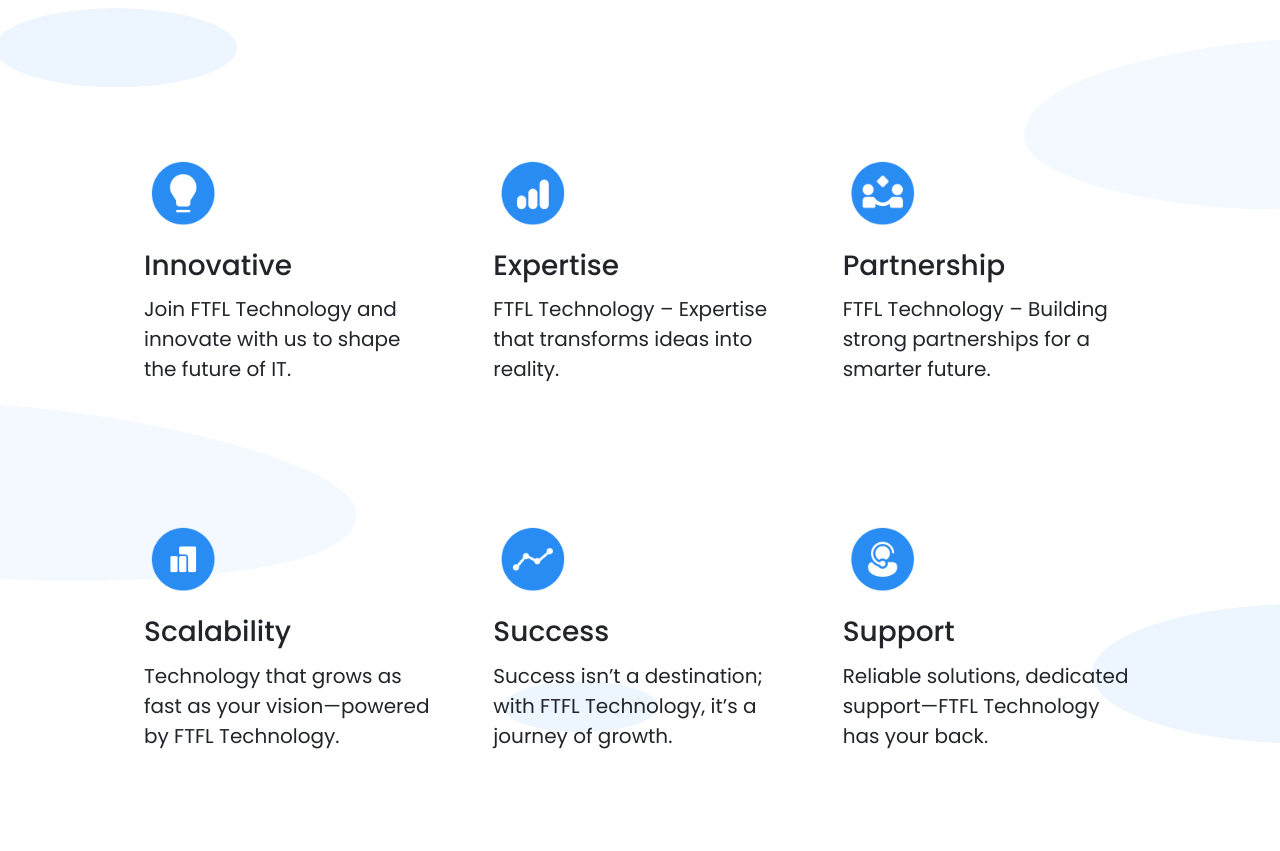
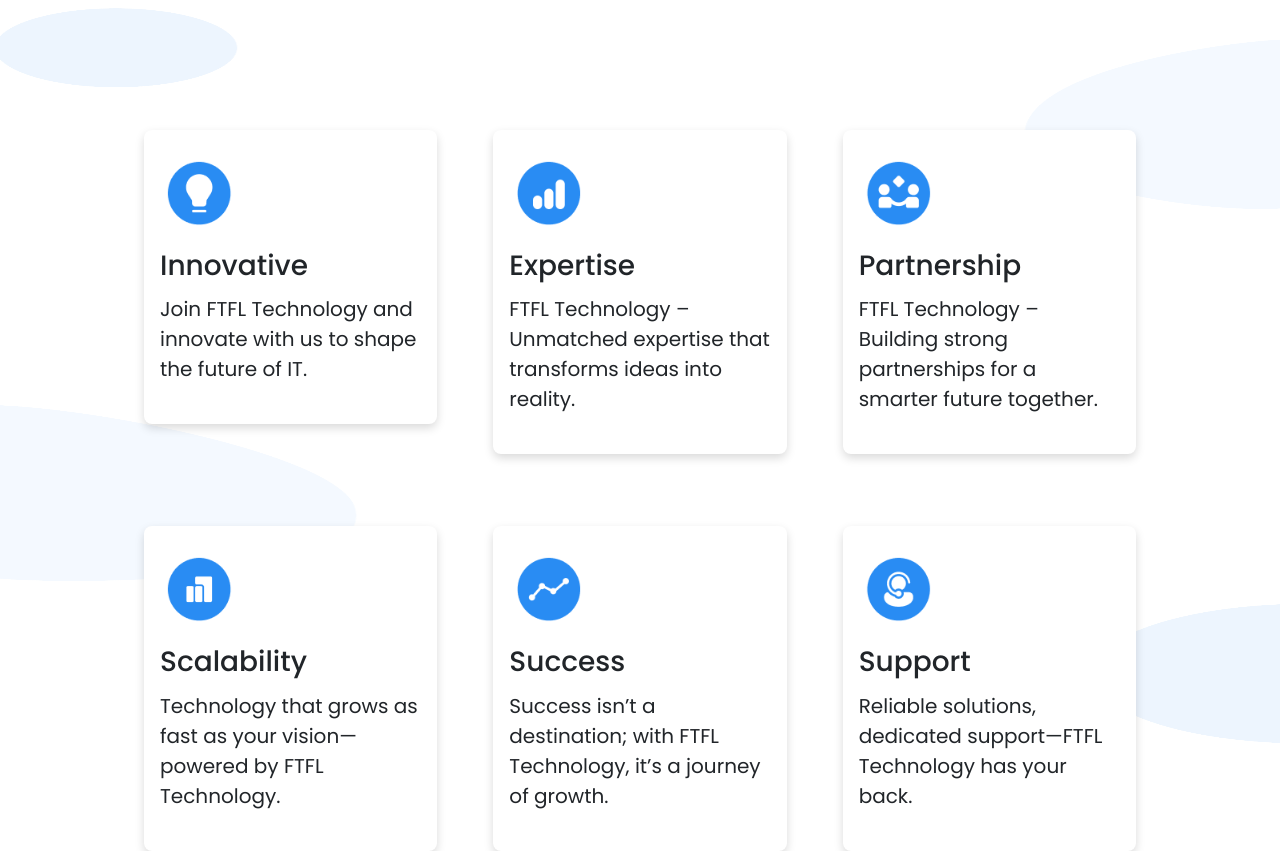
Before and after one commit to Ekata1233/ftfl, a React (Vite) app: page /careers in a window 1280 px wide. Shown: the part 900-1751 px from the top of the page. Built offline with nearby package versions, Linux system fonts and the light colour scheme; no server answers.

Commit message:
job description fix

```diff
--- a/src/Components/Carreers/Carreers.css
+++ b/src/Components/Carreers/Carreers.css
@@ -31,6 +31,17 @@
         height: 5000px !important;
         margin-bottom: 3000px !important;
       }
+      .shadow-box {
+        box-shadow: 0px 4px 10px rgba(0, 0, 0, 0.15);
+        border-radius: 8px; /* Optional for rounded corners */
+        background-color: #fff; /* Ensure the background is visible */
+        transition: box-shadow 0.3s ease-in-out;
+      }
+
+      .shadow-box:hover {
+        box-shadow: 0px 6px 15px rgba(0, 0, 0, 0.2);
+      }
+
       @media only screen and (max-width: 320px){
         .bg-carreer{
           height: 6500px !important;
--- a/src/Components/Carreers/Carreers.jsx
+++ b/src/Components/Carreers/Carreers.jsx
@@ -35,8 +35,8 @@
 
   const content = [
     { img: why1, title: "Innovative", p: 'Join FTFL Technology and innovate with us to shape the future of IT.' },
-    { img: why2, title: "Expertise", p: "FTFL Technology – Expertise that transforms ideas into reality." },
-    { img: why3, title: "Partnership", p: "FTFL Technology – Building strong partnerships for a smarter future." },
+    { img: why2, title: "Expertise", p: "FTFL Technology – Unmatched expertise that transforms ideas into reality." },
+    { img: why3, title: "Partnership", p: "FTFL Technology – Building strong partnerships for a smarter future together." },
     { img: why4, title: "Scalability", p: "Technology that grows as fast as your vision—powered by FTFL Technology." },
     { img: why5, title: "Success", p: "Success isn’t a destination; with FTFL Technology, it’s a journey of growth." },
     { img: why6, title: "Support", p: "Reliable solutions, dedicated support—FTFL Technology has your back." },
@@ -84,7 +84,7 @@
                     <span className="blue" style={{ fontWeight: "600", fontSize: "40px" }}> Work With Us?</span>
                   </p>
                 </div>
-                <Row>
+                <Row className="" >
                   {content.map((item, index) => {
                     const ref = useRef(null);
                     const controls = useAnimation();
@@ -111,7 +111,7 @@
                       >
                         <motion.div
                           ref={ref}
-                          className="col-content py-lg-4 my-lg-4 mx-3"
+                          className="col-content py-lg-4 my-lg-4 mx-3 shadow-box p-3"
                           initial={{ opacity: 0, y: 50 }}
                           animate={controls}
                           transition={{ duration: 0.6, delay: index * 0.2, ease: "easeOut" }}
```
